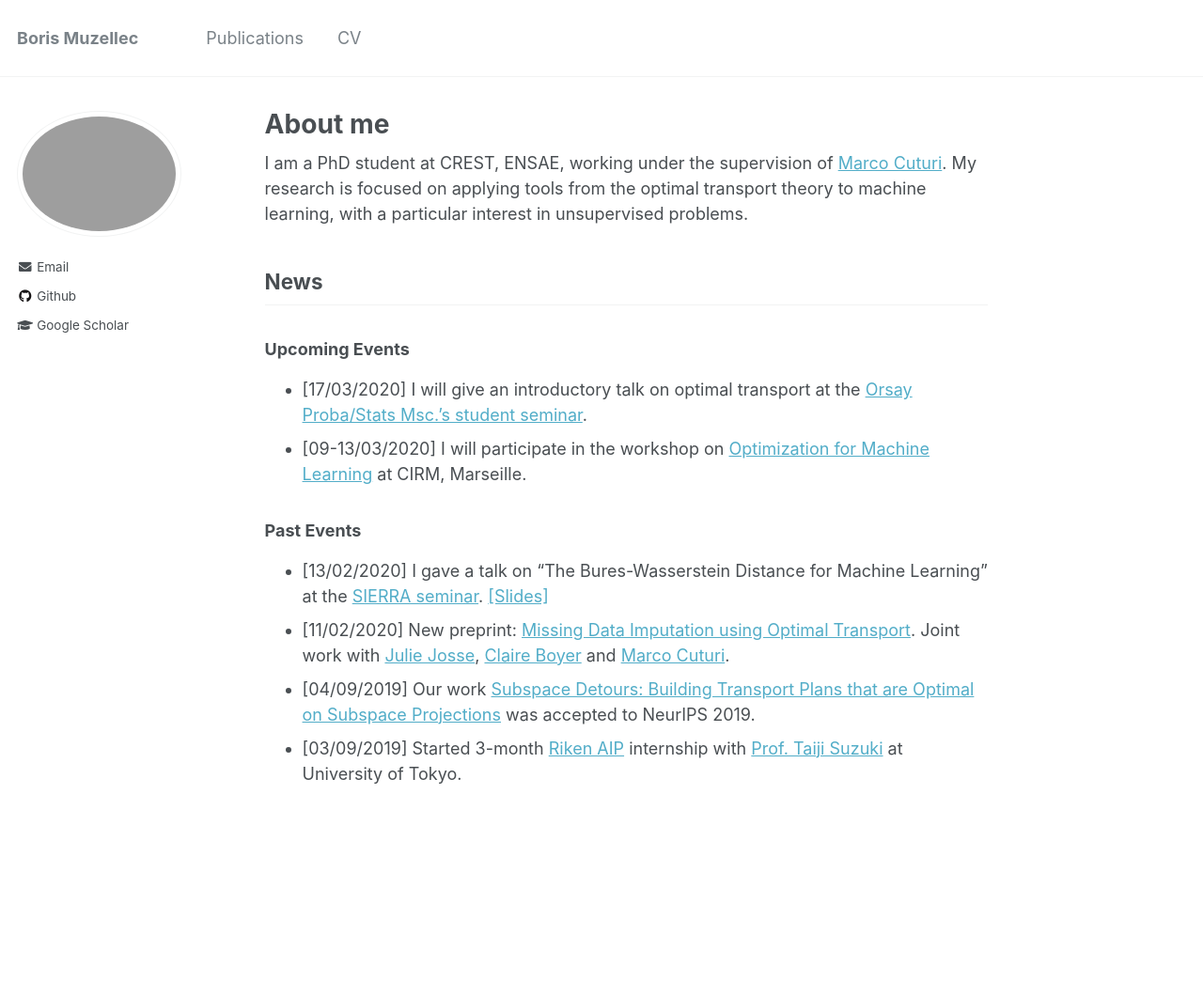
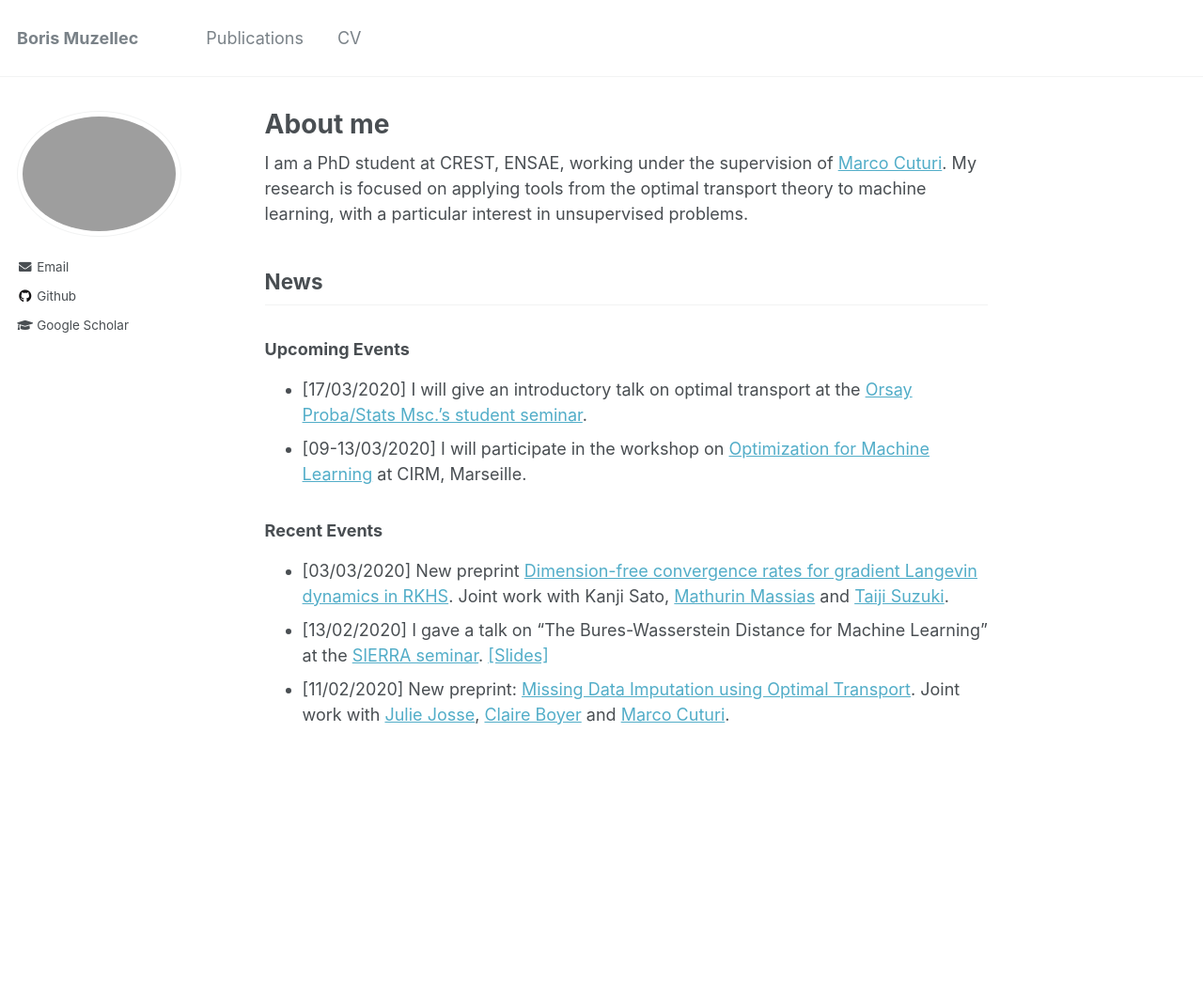
Before and after one commit to BorisMuzellec/borismuzellec.github.io, a Jekyll site: the page built from _pages/about.md, in a window 1280 px wide. Shown: the whole page at 94% size. Built offline with Jekyll 4.4.1, drawn with Linux system fonts in a browser that asks for light colours; after the commit the page ends 981 px from its top, so only the background shows below that.

Commit message:
new preprint

```diff
--- a/_pages/about.md
+++ b/_pages/about.md
@@ -20,8 +20,7 @@ I am a PhD student at CREST, ENSAE, working under the supervision of [Marco Cutu
 
 
 
-### Past Events ###
+### Recent Events ###
+* [03/03/2020] New preprint [Dimension-free convergence rates for gradient Langevin dynamics in RKHS](https://arxiv.org/abs/2003.00306). Joint work with Kanji Sato, [Mathurin Massias](https://mathurinm.github.io) and [Taiji Suzuki](http://ibis.t.u-tokyo.ac.jp/suzuki/).
 * [13/02/2020] I gave a talk on "The Bures-Wasserstein Distance for Machine Learning" at the [SIERRA seminar](https://www.di.ens.fr/sierra/seminars.php). [[Slides]](https://borismuzellec.github.io/publications/bures_wasserstein_ml.pdf)
 * [11/02/2020] New preprint: [Missing Data Imputation using Optimal Transport](http://arxiv.org/abs/2002.03860). Joint work with [Julie Josse](http://juliejosse.com), [Claire Boyer](http://www.lpsm.paris/pageperso/boyer/) and [Marco Cuturi](http://marcocuturi.net).
-* [04/09/2019] Our work [Subspace Detours: Building Transport Plans that are Optimal on Subspace Projections](https://arxiv.org/abs/1905.10099) was accepted to NeurIPS 2019.
-* [03/09/2019] Started 3-month [Riken AIP](https://aip.riken.jp) internship with [Prof. Taiji Suzuki](http://ibis.t.u-tokyo.ac.jp/suzuki/) at University of Tokyo.
```
